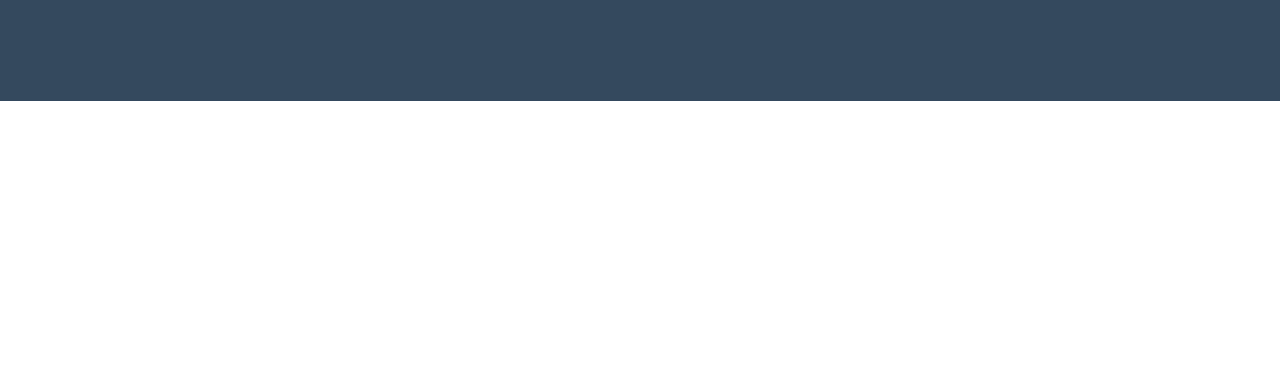
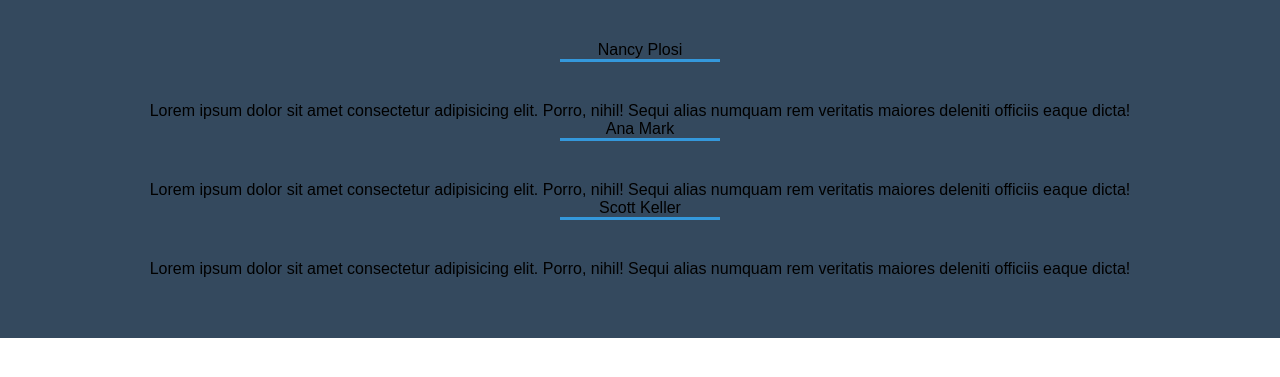
Before and after one commit to fitbez/team-section-component, a plain HTML site: page index.html in a window 1280 px wide. Shown: the part 371-748 px from the top of the page. Drawn offline with Linux system fonts and the light colour scheme.

Commit message:
additional content for the team

```diff
--- a/index.html
+++ b/index.html
@@ -16,6 +16,33 @@
         <a href="#"><img src="/p2.jpg" alt=""/></a>
         <a href="#"><img src="/p3.jpg" alt=""/></a>
       </div>
+      <div class="section" id="p1">
+        <span class="name">Nancy Plosi</span>
+        <span class="border"></span>
+        <p>
+          Lorem ipsum dolor sit amet consectetur adipisicing elit. Porro, nihil!
+          Sequi alias numquam rem veritatis maiores deleniti officiis eaque
+          dicta!
+        </p>
+      </div>
+      <div class="section" id="p1">
+        <span class="name">Ana Mark</span>
+        <span class="border"></span>
+        <p>
+          Lorem ipsum dolor sit amet consectetur adipisicing elit. Porro, nihil!
+          Sequi alias numquam rem veritatis maiores deleniti officiis eaque
+          dicta!
+        </p>
+      </div>
+      <div class="section" id="p1">
+        <span class="name">Scott Keller</span>
+        <span class="border"></span>
+        <p>
+          Lorem ipsum dolor sit amet consectetur adipisicing elit. Porro, nihil!
+          Sequi alias numquam rem veritatis maiores deleniti officiis eaque
+          dicta!
+        </p>
+      </div>
     </div>
   </body>
 </html>
```
